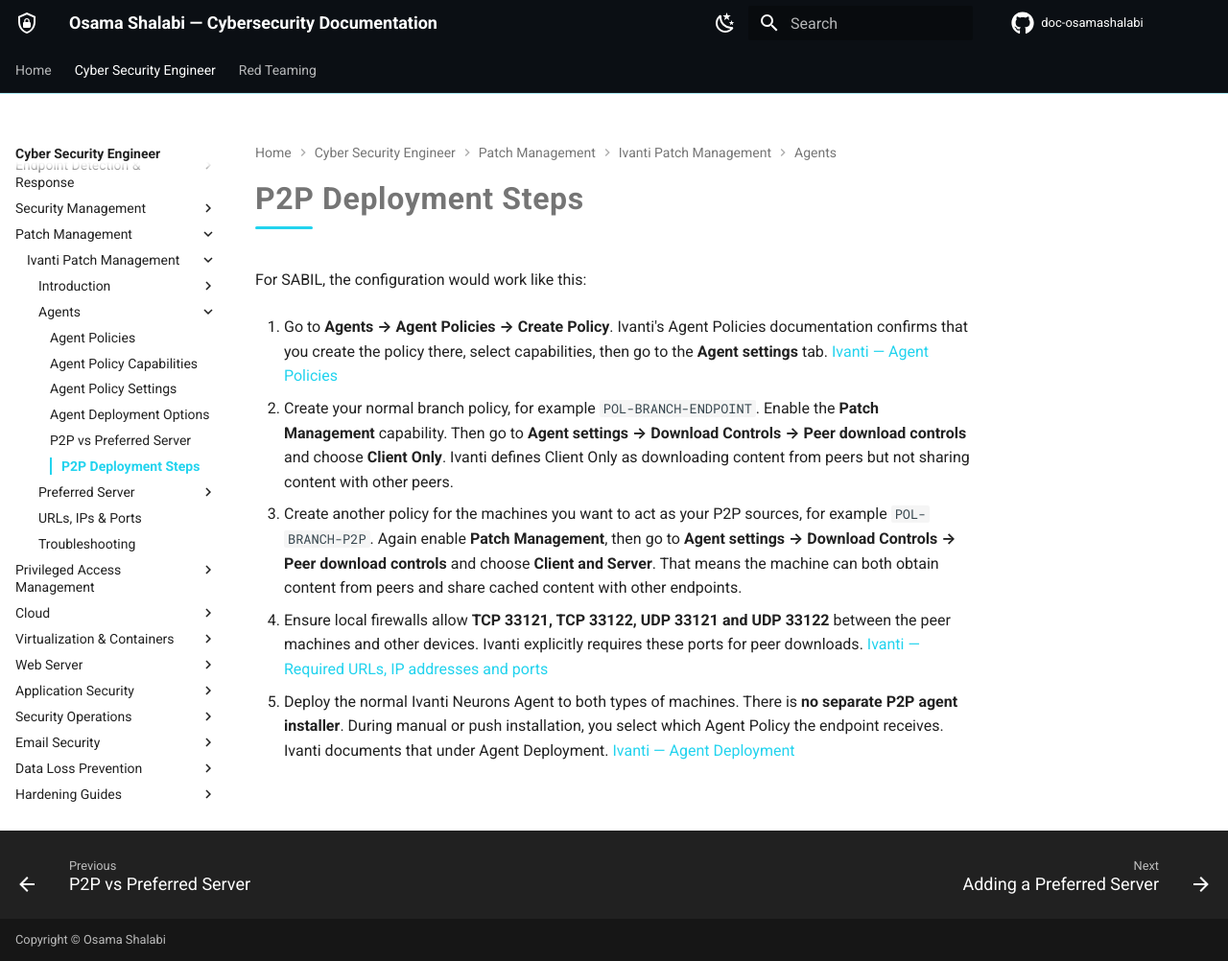
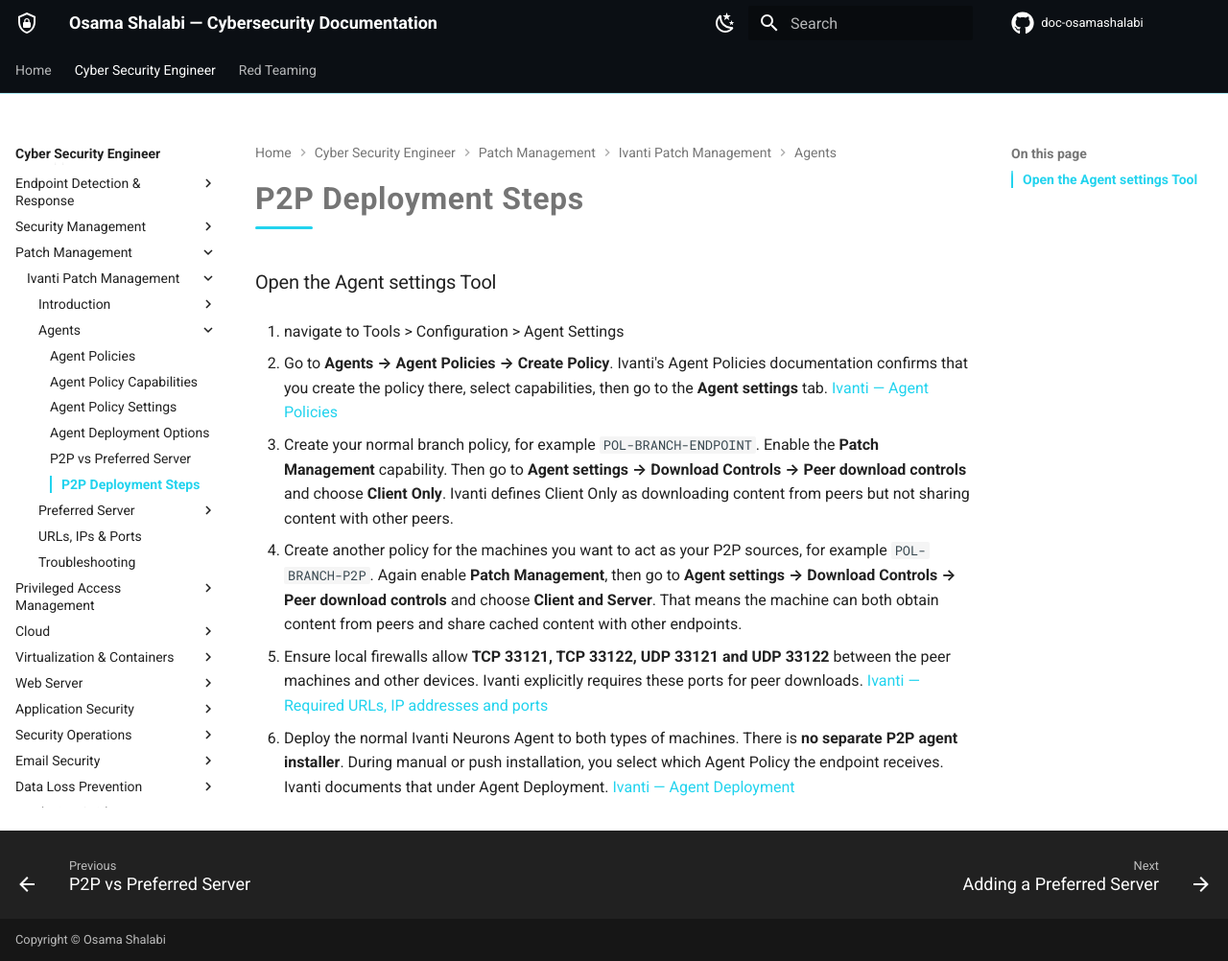
Before and after one commit to osamashalabi432-png/doc-osamashalabi, an MkDocs documentation site: the page built from docs/cyber-security-engineer/patch-management/ivanti/Agents/P2P deployment steps.md, in a window 1280 px wide and 1002 px high. Shown: the whole window at 96% size. Built offline with MkDocs 1.6.1 and Material for MkDocs 9.7.7, drawn with Linux system fonts in a browser that asks for light colours; comment, search, counter and statistics services are not loaded.

Commit message:
vault backup: 2026-10-03 18:58:40

```diff
--- a/docs/cyber-security-engineer/patch-management/ivanti/Agents/P2P deployment steps.md
+++ b/docs/cyber-security-engineer/patch-management/ivanti/Agents/P2P deployment steps.md
@@ -1,11 +1,18 @@
-For SABIL, the configuration would work like this:
+### Open the Agent settings Tool
+1. navigate to Tools > Configuration > Agent Settings
 
-1. Go to **Agents → Agent Policies → Create Policy**. Ivanti's Agent Policies documentation confirms that you create the policy there, select capabilities, then go to the **Agent settings** tab.      [Ivanti — Agent Policies](https://help.ivanti.com/ht/help/en_US/CLOUD/vNow/agent-policies.htm?utm_source=chatgpt.com)
 
-2. Create your normal branch policy, for example `POL-BRANCH-ENDPOINT`. Enable the **Patch Management** capability. Then go to **Agent settings → Download Controls → Peer download controls** and choose **Client Only**. Ivanti defines Client Only as downloading content from peers but not sharing content with other peers.
 
-3. Create another policy for the machines you want to act as your P2P sources, for example `POL-BRANCH-P2P`. Again enable **Patch Management**, then go to **Agent settings → Download Controls → Peer download controls** and choose **Client and Server**. That means the machine can both obtain content from peers and share cached content with other endpoints.
 
-4. Ensure local firewalls allow **TCP 33121, TCP 33122, UDP 33121 and UDP 33122** between the peer machines and other devices. Ivanti explicitly requires these ports for peer downloads.      [Ivanti — Required URLs, IP addresses and ports](https://help.ivanti.com/ht/help/en_US/CLOUD/vNow/platform-allowlist.htm?utm_source=chatgpt.com)
 
-5. Deploy the normal Ivanti Neurons Agent to both types of machines. There is **no separate P2P agent installer**. During manual or push installation, you select which Agent Policy the endpoint receives. Ivanti documents that under Agent Deployment.      [Ivanti — Agent Deployment](https://help.ivanti.com/ht/help/en_US/CLOUD/vNow/agent-deployment.htm?utm_source=chatgpt.com)
+
+
+2. Go to **Agents → Agent Policies → Create Policy**. Ivanti's Agent Policies documentation confirms that you create the policy there, select capabilities, then go to the **Agent settings** tab.      [Ivanti — Agent Policies](https://help.ivanti.com/ht/help/en_US/CLOUD/vNow/agent-policies.htm?utm_source=chatgpt.com)
+
+3. Create your normal branch policy, for example `POL-BRANCH-ENDPOINT`. Enable the **Patch Management** capability. Then go to **Agent settings → Download Controls → Peer download controls** and choose **Client Only**. Ivanti defines Client Only as downloading content from peers but not sharing content with other peers.
+
+4. Create another policy for the machines you want to act as your P2P sources, for example `POL-BRANCH-P2P`. Again enable **Patch Management**, then go to **Agent settings → Download Controls → Peer download controls** and choose **Client and Server**. That means the machine can both obtain content from peers and share cached content with other endpoints.
+
+5. Ensure local firewalls allow **TCP 33121, TCP 33122, UDP 33121 and UDP 33122** between the peer machines and other devices. Ivanti explicitly requires these ports for peer downloads.      [Ivanti — Required URLs, IP addresses and ports](https://help.ivanti.com/ht/help/en_US/CLOUD/vNow/platform-allowlist.htm?utm_source=chatgpt.com)
+
+6. Deploy the normal Ivanti Neurons Agent to both types of machines. There is **no separate P2P agent installer**. During manual or push installation, you select which Agent Policy the endpoint receives. Ivanti documents that under Agent Deployment.      [Ivanti — Agent Deployment](https://help.ivanti.com/ht/help/en_US/CLOUD/vNow/agent-deployment.htm?utm_source=chatgpt.com)
```
